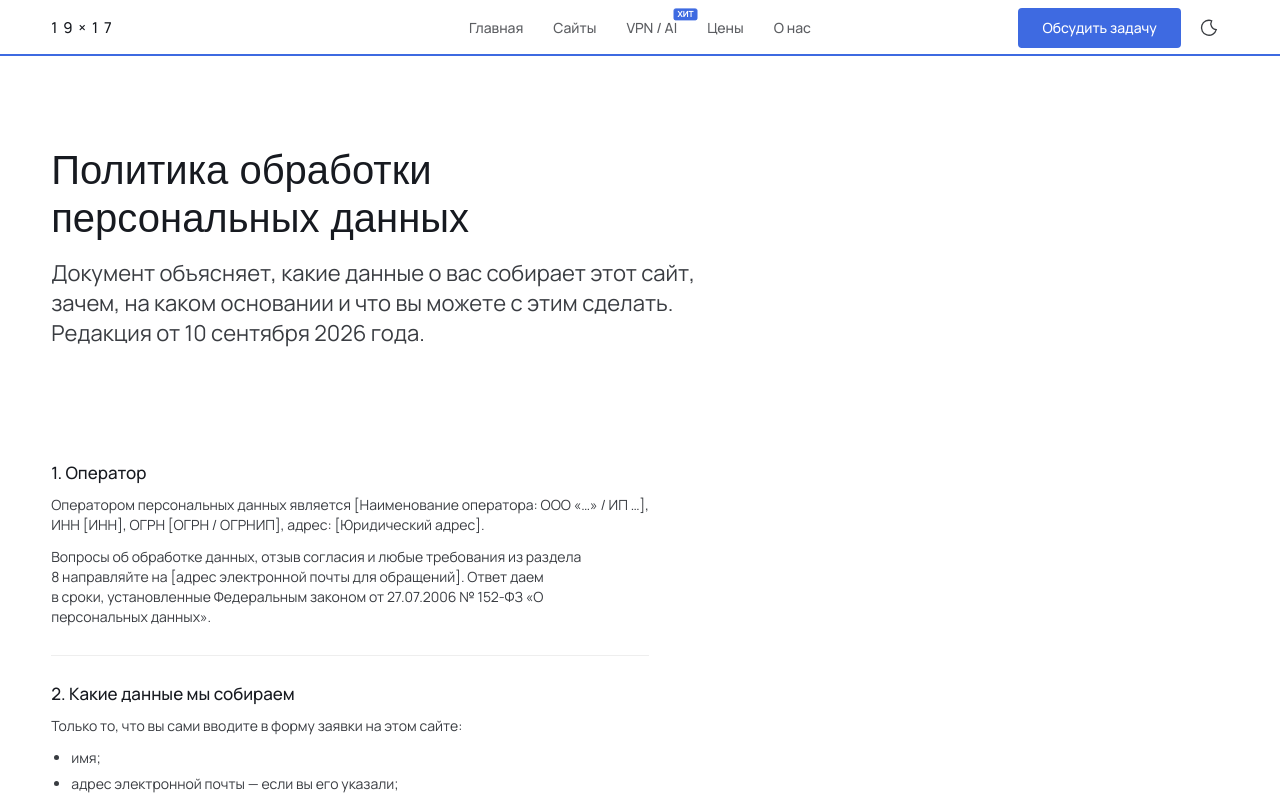
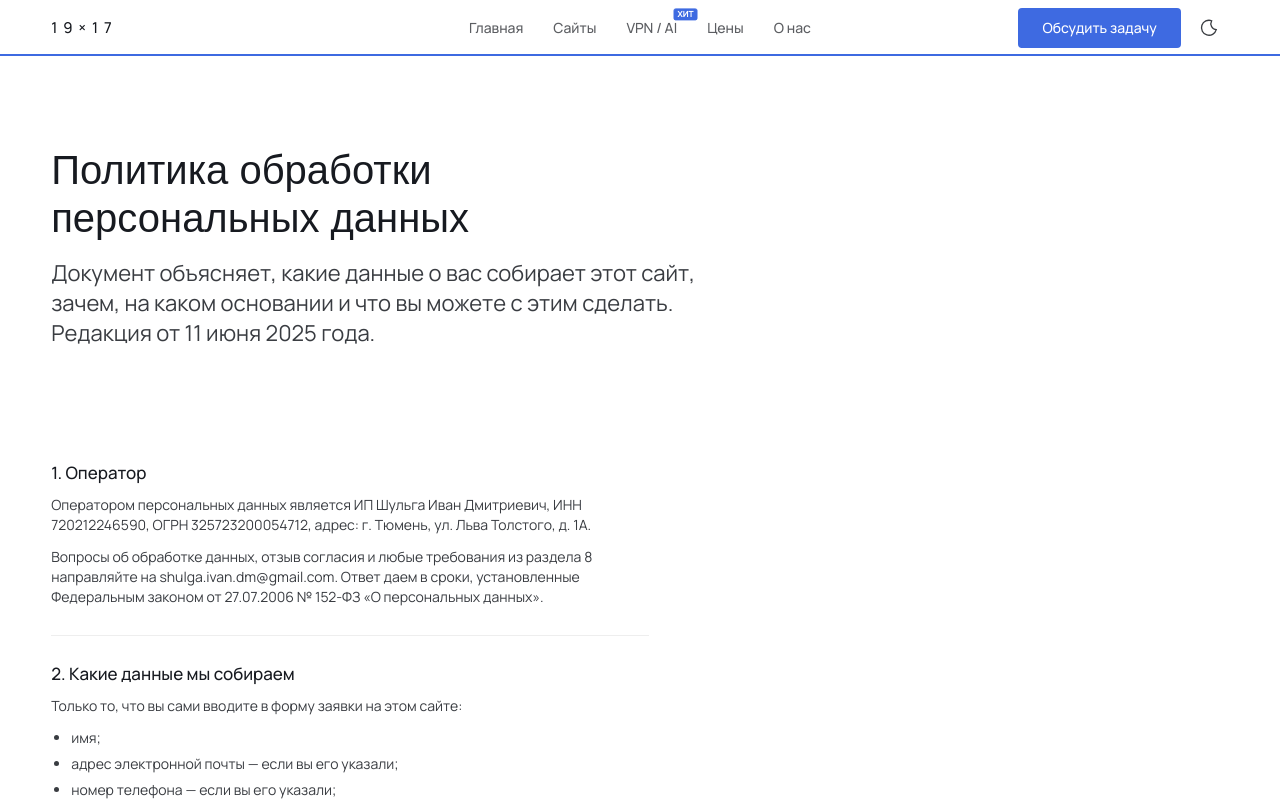
Before and after one commit to shulgaIvanWork/19-17-site, a Next.js app: page /privacy in a window 1280 px wide. Shown: the top 801 px of the page. Built offline with nearby package versions, Linux system fonts and the light colour scheme; a web font is replaced by a local one.

Commit message:
info about business

```diff
--- a/content/legal.ts
+++ b/content/legal.ts
@@ -14,15 +14,15 @@
 /** Меняйте вместе с текстом: значение уходит в заявку как доказательство того,
  *  какую редакцию принял отправитель. */
 export const policyVersion = '1.2-draft';
-const policyUpdated = '10 сентября 2026 года';
+const policyUpdated = '11 июня 2025 года';
 
 /** Реквизиты оператора. Заменить настоящими до публикации. */
 const operator = {
-  name: '[Наименование оператора: ООО «…» / ИП …]',
-  inn: '[ИНН]',
-  ogrn: '[ОГРН / ОГРНИП]',
-  address: '[Юридический адрес]',
-  email: '[адрес электронной почты для обращений]',
+  name: 'ИП Шульга Иван Дмитриевич',
+  inn: '720212246590',
+  ogrn: '325723200054712',
+  address: 'г. Тюмень, ул. Льва Толстого, д. 1А',
+  email: 'shulga.ivan.dm@gmail.com',
 };
 
 export type PolicySection = {
```
